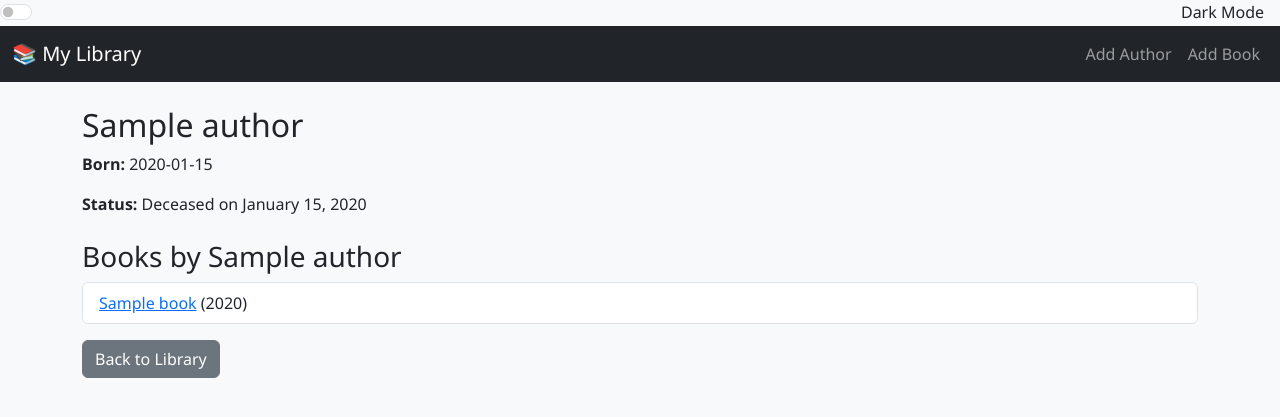
After one commit to Redaprojects/Book_Alchemy, a Flask app: page /author/1 in a window 1280 px wide. The commit adds this page. Shown: the top 417 px of the page. Run offline with Flask 3, Linux system fonts and the light colour scheme; tables that the repository leaves empty hold one stand-in row (values such as "Sample post").

Commit message:
Create detail routes

```diff
--- a/app.py
+++ b/app.py
@@ -150,5 +150,25 @@ def delete_book(book_id):
 
     return redirect(url_for('home'))
 
+
+@app.route('/book/<int:book_id>')
+def book_detail(book_id):
+    """
+    Show detailed information about a specific book.
+    """
+    book = Book.query.get_or_404(book_id)
+    book.cover_url = f"https://covers.openlibrary.org/b/isbn/{book.isbn}-L.jpg" if book.isbn else None
+    return render_template('book_detail.html', book=book)
+
+
+@app.route('/author/<int:author_id>')
+def author_detail(author_id):
+    """
+    Show detailed information about a specific author and their books.
+    """
+    author = Author.query.get_or_404(author_id)
+    return render_template('author_detail.html', author=author)
+
+
 if __name__ == '__main__':
     app.run(debug=True, port=5000, host="0.0.0.0")
--- /dev/null
+++ b/static/style.css
@@ -0,0 +1,10 @@
+body {
+    font-family: 'Segoe UI', sans-serif;
+}
+
+.card h-100 shadow-sm {
+  height: 100px;
+  width: auto;
+  object-fit: contain;
+  border-radius: 5px;
+}
--- /dev/null
+++ b/templates/author_detail.html
@@ -0,0 +1,29 @@
+{% extends "base.html" %}
+{% block title %}{{ author.name }}{% endblock %}
+
+{% block content %}
+<h2>{{ author.name }}</h2>
+<p><strong>Born:</strong> {{ author.birth_date }}</p>
+<p>
+  <strong>Status:</strong>
+  {% if author.date_of_death %}
+    Deceased on {{ author.date_of_death.strftime('%B %d, %Y') }}
+  {% else %}
+    Alive
+  {% endif %}
+</p>
+
+<h3 class="mt-4">Books by {{ author.name }}</h3>
+<ul class="list-group">
+  {% for book in author.books %}
+    <li class="list-group-item">
+      <a href="{{ url_for('book_detail', book_id=book.id) }}">{{ book.title }}</a>
+      ({{ book.publication_year }})
+    </li>
+  {% else %}
+    <li class="list-group-item text-muted">No books available.</li>
+  {% endfor %}
+</ul>
+
+<a href="{{ url_for('home') }}" class="btn btn-secondary mt-3">Back to Library</a>
+{% endblock %}
--- a/templates/home.html
+++ b/templates/home.html
@@ -31,11 +31,11 @@
           <div class="card-body">
             <h6 class="card-title">
                 <strong>Book:</strong>
-              <a href="{{ url_for('add_book', book_id=book.id) }}">{{ book.title }}</a>
+              <a href="{{ url_for('book_detail', book_id=book.id) }}">{{ book.title }}</a>
             </h6>
             <p class="card-text">
               <strong>Author:</strong>
-              <a href="{{ url_for('add_author', author_id=book.author.id) }}">{{ book.author.name }}</a><br>
+              <a href="{{ url_for('author_detail', author_id=book.author.id) }}">{{ book.author.name }}</a><br>
               <strong>Year:</strong> {{ book.publication_year }}
             </p>
           </div>
```
Also changed, not shown: templates/book_detail.html (added, +27 -0 lines).
